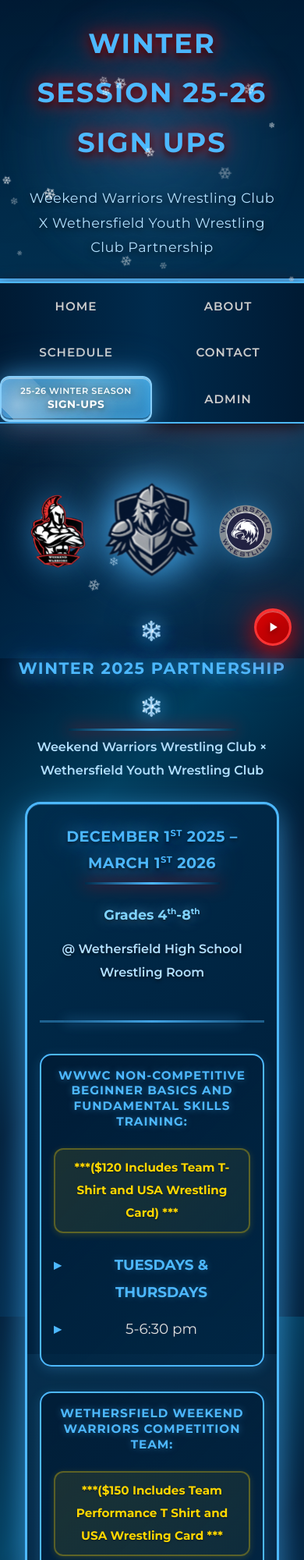
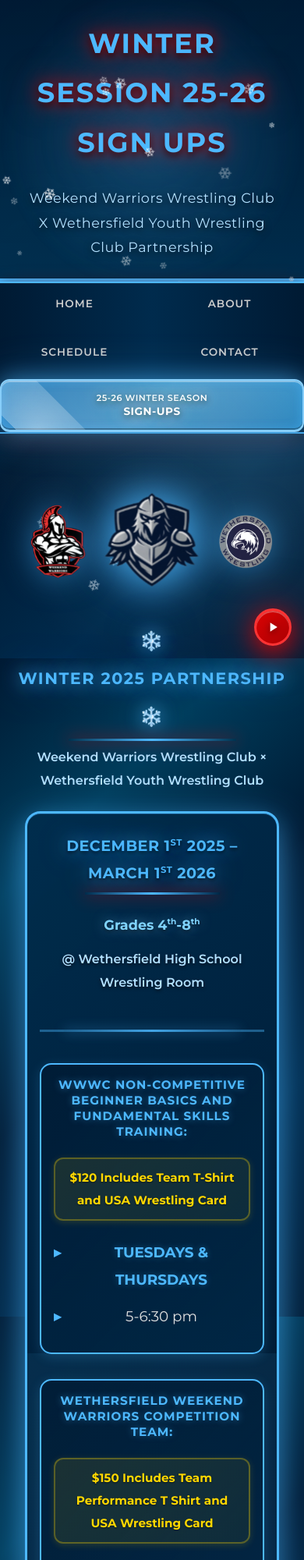
Before and after one commit to Syndiscore2025/weekendwarriorswc, a plain HTML site: page winter-signups.html in a window 390 px wide. Shown: the top 2000 px of the page at 78% size. Drawn offline with Linux system fonts and the light colour scheme.

Commit message:
UI improvements: Remove asterisks from pricing, move admin link to footer, fix mobile navigation and landscape mode

```diff
--- a/style.css
+++ b/style.css
@@ -1189,11 +1189,18 @@
   }
   nav {
     flex-wrap: wrap;
+    gap: 0.5rem;
   }
   nav a {
-    padding: 1rem;
-    flex: 1 1 50%;
+    padding: 0.9rem 0.5rem;
+    flex: 1 1 calc(50% - 0.25rem);
     text-align: center;
+    font-size: 0.85rem;
+  }
+  /* Winter nav link takes full width on mobile */
+  nav a.winter-nav {
+    flex: 1 1 100%;
+    padding: 1rem 0.5rem;
   }
   section {
     padding: 3rem 1rem;
@@ -1261,15 +1268,24 @@
 
 /* Landscape Mode Fixes - Remove White Bars */
 @media (max-width: 926px) and (orientation: landscape) {
-  html, body {
-    width: 100vw;
-    max-width: 100vw;
+  * {
+    box-sizing: border-box;
+  }
+
+  html {
+    width: 100%;
     overflow-x: hidden;
     margin: 0;
     padding: 0;
   }
 
   body {
+    width: 100%;
+    min-width: 100%;
+    max-width: 100%;
+    overflow-x: hidden;
+    margin: 0;
+    padding: 0;
     background-attachment: scroll; /* Better performance on mobile landscape */
   }
 
@@ -1357,6 +1373,28 @@
     padding: 1.5rem;
     box-sizing: border-box;
   }
+
+  /* Ensure all containers fit within viewport */
+  .table-container,
+  .program-info-container,
+  .program-options,
+  .program-card,
+  .logo-animation-container,
+  .signup-form-container {
+    width: 100%;
+    max-width: 100%;
+    box-sizing: border-box;
+  }
+
+  /* Prevent any element from causing horizontal scroll */
+  * {
+    max-width: 100vw;
+  }
+
+  img, video {
+    max-width: 100%;
+    height: auto;
+  }
 }
 
 /* Stack tables into readable cards on small phones (no horizontal scroll) */
--- a/winter-signups.html
+++ b/winter-signups.html
@@ -980,7 +980,6 @@
       <span style="font-size: 0.7rem; font-weight: 600; letter-spacing: 0.5px;">25-26 WINTER SEASON</span>
       <span style="font-size: 0.85rem; font-weight: 700; letter-spacing: 0.5px;">SIGN-UPS</span>
     </a>
-    <a href="admin.html">Admin</a>
   </nav>
 
   <!-- Snowflakes -->
@@ -1019,7 +1018,7 @@
         <!-- Non-Competitive Program -->
         <div class="program-card">
           <h3>WWWC NON-COMPETITIVE BEGINNER BASICS AND FUNDAMENTAL SKILLS TRAINING:</h3>
-          <p class="price-highlight">***($120 Includes Team T-Shirt and USA Wrestling Card) ***</p>
+          <p class="price-highlight">$120 Includes Team T-Shirt and USA Wrestling Card</p>
           <div class="schedule-info">
             <p><strong>TUESDAYS & THURSDAYS</strong></p>
             <p>5-6:30 pm</p>
@@ -1029,7 +1028,7 @@
         <!-- Competition Team -->
         <div class="program-card">
           <h3>WETHERSFIELD WEEKEND WARRIORS COMPETITION TEAM:</h3>
-          <p class="price-highlight">***($150 Includes Team Performance T Shirt and USA Wrestling Card ***</p>
+          <p class="price-highlight">$150 Includes Team Performance T Shirt and USA Wrestling Card</p>
           <div class="schedule-info">
             <p><strong>TUESDAYS & THURSDAYS</strong></p>
             <p>5-6:30 pm</p>
@@ -1261,6 +1260,9 @@
     <div class="powered-by-syndiscore">
       Powered by <a href="https://syndiscore.ai" target="_blank" rel="noopener noreferrer">syndiscore.ai</a>
     </div>
+    <div style="margin-top: 0.5rem; font-size: 0.75rem; opacity: 0.5;">
+      <a href="admin.html" style="color: #666; text-decoration: none;">Admin</a>
+    </div>
   </footer>
 </body>
 </html>
```
Also changed, not shown: about.html (+3 -1 lines), admin.html (+4 -4 lines), contact.html (+3 -1 lines), index.html (+3 -1 lines), schedule.html (+3 -1 lines).
